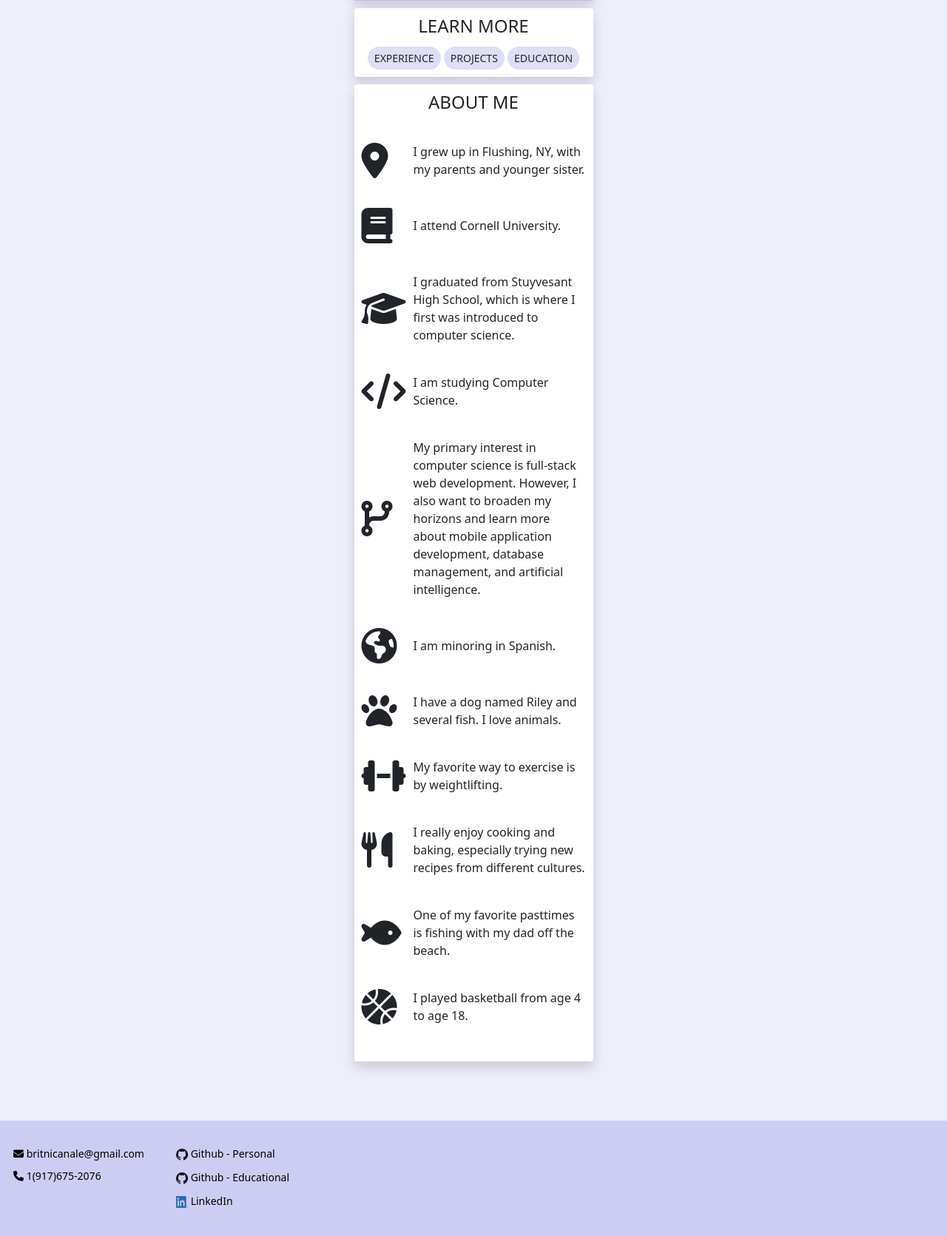
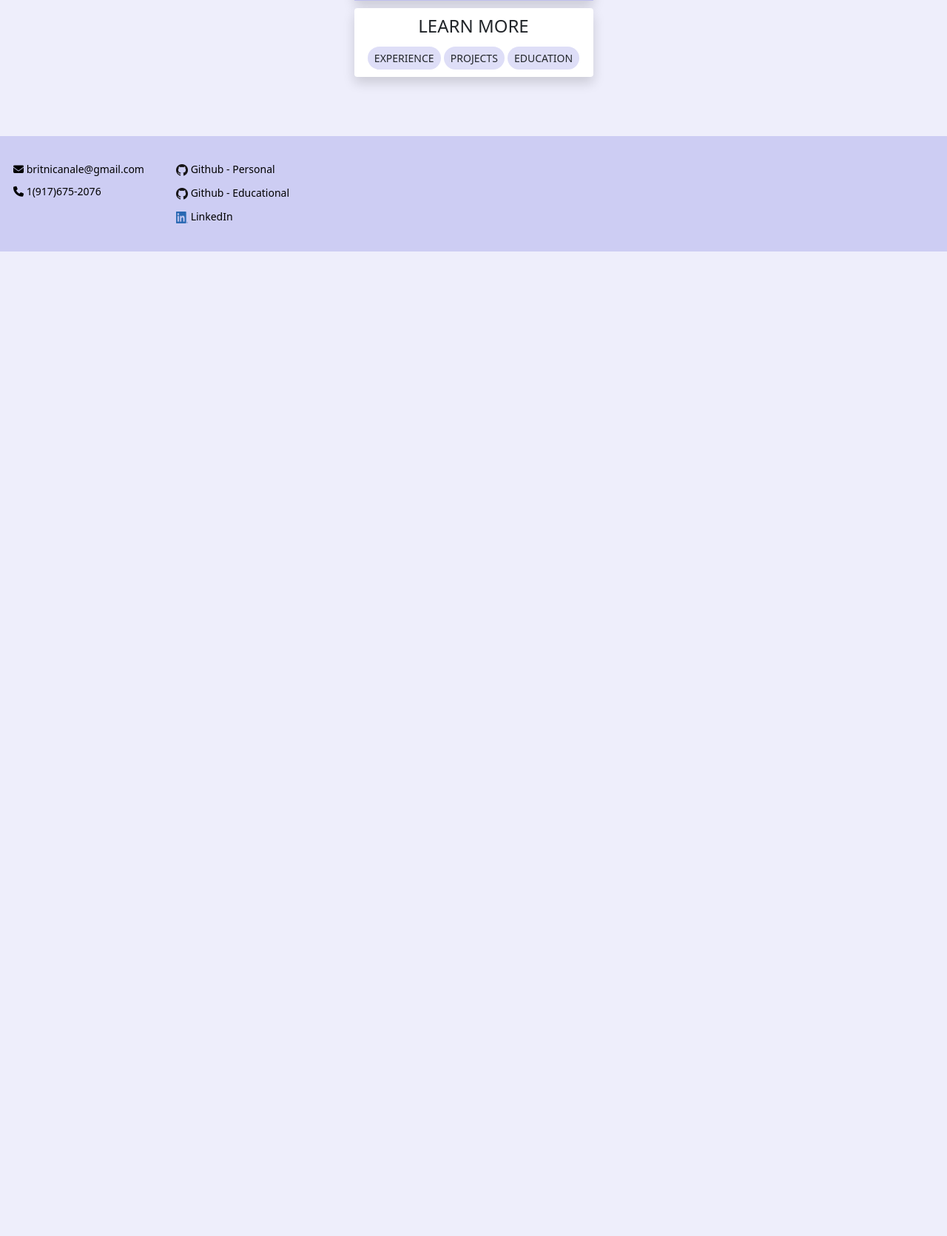
Before and after one commit to britnicanale/CanaleWebsite, a Flask app: page / in a window 1280 px wide. Shown: the part 536-2207 px from the top of the page at 74% size. After the commit the page ends 876 px from the top, so only its background shows below. Run offline with Flask 2, Linux system fonts and the light colour scheme; some libraries are stand-ins or nearby versions.

Commit message:
Removed about me section from home page of website

```diff
--- a/templates/home.html
+++ b/templates/home.html
@@ -38,53 +38,4 @@
     </div>
 </div>
 
-<div class = "shadow card about-me-card mx-auto">
-    <div class = "">
-        <h4 class="mx-auto text-uppercase text-center about-me-header" >About Me</h4>
-        <div class="row align-items-center about-me-row">
-            <div class = "icon-col"><i class = "about-me-icon fas fa-map-marker-alt" aria-hidden="true"></i></div>
-            <div class="col">I grew up in Flushing, NY, with my parents and younger sister.</div>
-        </div>
-        <div class="row align-items-center about-me-row">
-            <div class = "icon-col"><i class = "about-me-icon fas fa-book" aria-hidden="true"></i></div>
-            <div class="col">I attend Cornell University.</div>
-        </div>
-        <div class="row align-items-center about-me-row">
-            <div class = "icon-col"><i class = "about-me-icon fas fa-graduation-cap" aria-hidden="true"></i></div>
-            <div class="col">I graduated from Stuyvesant High School, which is where I first was introduced to computer science.</div>
-        </div>
-        <div class="row align-items-center about-me-row">
-            <div class = "icon-col"><i class = "about-me-icon fas fa-code" aria-hidden="true"></i></div>
-            <div class="col">I am studying Computer Science.</div>
-        </div>
-        <div class="row align-items-center about-me-row">
-            <div class = "icon-col"><i class = "about-me-icon fas fa-code-branch" aria-hidden="true"></i></div>
-            <div class="col">My primary interest in computer science is full-stack web development. However, I also want to broaden my horizons and learn more about mobile application development, database management, and artificial intelligence.</div>
-        </div>
-        <div class="row align-items-center about-me-row">
-            <div class = "icon-col"><i class = "about-me-icon fas fa-globe-americas" aria-hidden="true"></i></div>
-            <div class="col">I am minoring in Spanish.</div>
-        </div>
-        <div class="row align-items-center about-me-row">
-            <div class = "icon-col"><i class = "about-me-icon fas fa-paw" aria-hidden="true"></i></div>
-            <div class="col">I have a dog named Riley and several fish. I love animals.</div>
-        </div>
-        <div class="row align-items-center about-me-row">
-            <div class = "icon-col"><i class = "about-me-icon fas fa-dumbbell" aria-hidden="true"></i></div>
-            <div class="col">My favorite way to exercise is by weightlifting.</div>
-        </div>
-        <div class="row align-items-center about-me-row">
-            <div class = "icon-col"><i class = "about-me-icon fas fa-utensils" aria-hidden="true"></i></div>
-            <div class="col">I really enjoy cooking and baking, especially trying new recipes from different cultures.</div>
-        </div>
-        <div class="row align-items-center about-me-row">
-            <div class = "icon-col"><i class = "about-me-icon fas fa-fish" aria-hidden="true"></i></div>
-            <div class="col">One of my favorite pasttimes is fishing with my dad off the beach.</div>
-        </div>
-        <div class="row align-items-center about-me-row">
-            <div class = "icon-col"><i class = "about-me-icon fas fa-basketball-ball" aria-hidden="true"></i></div>
-            <div class="col">I played basketball from age 4 to age 18.</div>
-        </div>
-    </div>
-</div>
 {% endblock %}
```
